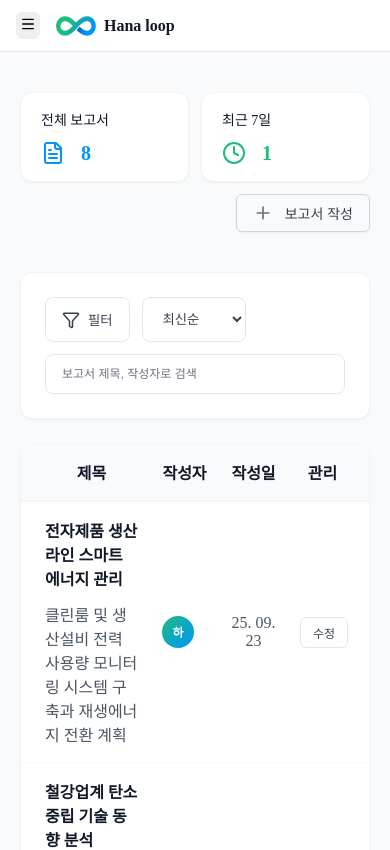
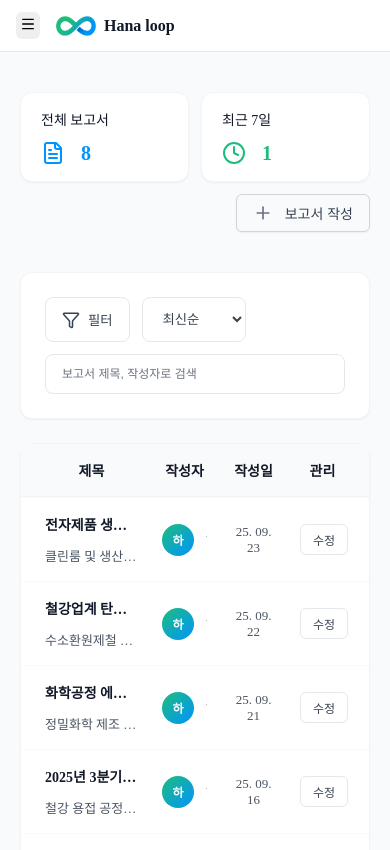
Before and after one commit to CH4MD0M/hana-loop-dashboard, a Next.js app: page /reports in a window 390 px wide. Shown: the top 850 px of the page. Built offline with nearby package versions, Linux system fonts and the light colour scheme.

Commit message:
css: 반응형 css 정리

```diff
--- a/src/app/(dashboard)/reports/_components/report-list.module.css
+++ b/src/app/(dashboard)/reports/_components/report-list.module.css
@@ -20,7 +20,7 @@
 }
 
 .headerTitle {
-  font-size: 1.6rem;
+  font-size: 1.4rem;
   font-weight: 600;
   color: #111827;
 }
@@ -57,13 +57,17 @@
   display: flex;
   flex-direction: column;
   gap: 0.8rem;
+  min-width: 0;
 }
 
 .title {
-  font-size: 1.6rem;
+  font-size: 1.4rem;
   font-weight: 600;
   color: #111827;
   transition: color 0.2s ease;
+  overflow: hidden;
+  text-overflow: ellipsis;
+  white-space: nowrap;
 }
 
 .row:hover .title {
@@ -72,10 +76,11 @@
 
 .description {
   margin-top: 4px;
-  font-size: 1.6rem;
+  font-size: 1.3rem;
   color: #4b5563;
   overflow: hidden;
   text-overflow: ellipsis;
+  white-space: nowrap;
 }
 
 /* 작성자 */
@@ -83,6 +88,7 @@
   display: flex;
   align-items: center;
   gap: 1.2rem;
+  min-width: 0;
 }
 
 .avatar {
@@ -100,7 +106,7 @@
 }
 
 .authorName {
-  font-size: 1.6rem;
+  font-size: 1.3rem;
   font-weight: 500;
   color: #374151;
   overflow: hidden;
@@ -114,7 +120,7 @@
 }
 
 .date {
-  font-size: 1.6rem;
+  font-size: 1.3rem;
   color: #4b5563;
 }
 
--- a/src/app/(dashboard)/reports/_components/report-modal.module.css
+++ b/src/app/(dashboard)/reports/_components/report-modal.module.css
@@ -1,13 +1,5 @@
 .form {
   padding: 12px;
-}
-
-@media (min-width: 768px) {
-  .form {
-    max-width: 90dvw;
-    min-width: 80rem;
-    padding: 2.4rem;
-  }
 }
 
 .title {
@@ -17,24 +9,11 @@
   color: #333;
 }
 
-@media (min-width: 768px) {
-  .title {
-    font-size: 2.4rem;
-  }
-}
-
 .fieldsContainer {
   margin-bottom: 2.8rem;
   display: flex;
   flex-direction: column;
   gap: 2rem;
-}
-
-@media (min-width: 768px) {
-  .fieldsContainer {
-    margin-bottom: 4rem;
-    gap: 3.6rem;
-  }
 }
 
 /* Base Input */
@@ -68,12 +47,6 @@
   font-size: 1.4rem;
 }
 
-@media (min-width: 768px) {
-  .textarea {
-    font-size: 1.6rem;
-  }
-}
-
 /* Button */
 .buttonContainer {
   display: flex;
@@ -89,12 +62,6 @@
   outline: none;
   border: none;
   transition: opacity 0.2s ease;
-}
-
-@media (min-width: 768px) {
-  .buttonBase {
-    font-size: 1.6rem;
-  }
 }
 
 .cancelButton {
@@ -120,3 +87,27 @@
   cursor: not-allowed;
   opacity: 0.6;
 }
+
+@media (min-width: 768px) {
+  .form {
+    max-width: 90dvw;
+    min-width: 80rem;
+    padding: 2.4rem;
+  }
+  .title {
+    font-size: 2.4rem;
+  }
+
+  .fieldsContainer {
+    margin-bottom: 4rem;
+    gap: 3.6rem;
+  }
+
+  .textarea {
+    font-size: 1.6rem;
+  }
+
+  .buttonBase {
+    font-size: 1.6rem;
+  }
+}
--- a/src/app/(dashboard)/reports/_components/report-status.module.css
+++ b/src/app/(dashboard)/reports/_components/report-status.module.css
@@ -3,18 +3,6 @@
   display: grid;
   grid-template-columns: repeat(2, 1fr);
   gap: 1.2rem;
-}
-
-@media (min-width: 768px) {
-  .container {
-    grid-template-columns: repeat(3, 1fr);
-  }
-}
-
-@media (min-width: 1074px) {
-  .container {
-    grid-template-columns: repeat(4, 1fr);
-  }
 }
 
 .card {
@@ -34,12 +22,6 @@
   color: #111827;
 }
 
-@media (min-width: 768px) {
-  .cardTitle {
-    font-size: 1.6rem;
-  }
-}
-
 .cardContent {
   display: flex;
   align-items: center;
@@ -57,12 +39,6 @@
 .cardNumber {
   font-size: 2rem;
   font-weight: bold;
-}
-
-@media (min-width: 768px) {
-  .cardNumber {
-    font-size: 3.2rem;
-  }
 }
 
 .createButton {
@@ -92,12 +68,6 @@
   transform: scale(0.95);
 }
 
-@media (min-width: 768px) {
-  .createButton {
-    grid-column: 4;
-  }
-}
-
 .buttonIcon {
   display: flex;
   align-items: center;
@@ -117,7 +87,29 @@
 }
 
 @media (min-width: 768px) {
+  .container {
+    grid-template-columns: repeat(3, 1fr);
+  }
+
+  .cardTitle {
+    font-size: 1.6rem;
+  }
+
+  .cardNumber {
+    font-size: 3.2rem;
+  }
+
+  .createButton {
+    grid-column: 4;
+  }
+
   .buttonText {
     font-size: 1.6rem;
   }
 }
+
+@media (min-width: 1074px) {
+  .container {
+    grid-template-columns: repeat(4, 1fr);
+  }
+}
--- a/src/app/(dashboard)/reports/_components/search-bar.module.css
+++ b/src/app/(dashboard)/reports/_components/search-bar.module.css
@@ -13,22 +13,10 @@
   gap: 1.2rem;
 }
 
-@media (min-width: 640px) {
-  .content {
-    flex-direction: row;
-  }
-}
-
 .controlsSection {
   display: flex;
   gap: 1.2rem;
   font-size: 1.2rem;
-}
-
-@media (min-width: 1074px) {
-  .controlsSection {
-    font-size: 1.4rem;
-  }
 }
 
 .filterButton {
@@ -94,7 +82,17 @@
   box-shadow: 0 0 0 2px rgba(59, 130, 246, 0.5);
 }
 
+@media (min-width: 640px) {
+  .content {
+    flex-direction: row;
+  }
+}
+
 @media (min-width: 1074px) {
+  .controlsSection {
+    font-size: 1.4rem;
+  }
+
   .searchInput {
     font-size: 1.4rem;
   }
--- a/src/app/not-found.module.css
+++ b/src/app/not-found.module.css
@@ -54,7 +54,6 @@
   background-color: #f8f9ff;
 }
 
-/* 반응형 */
 @media (max-width: 768px) {
   .container {
     padding: 16px;
--- a/src/components/header/header.module.css
+++ b/src/components/header/header.module.css
@@ -6,19 +6,6 @@
   border-bottom: 1px solid #e5e7eb;
   background-color: white;
   padding: 1.2rem 1.6rem;
-}
-
-@media (min-width: 640px) {
-  .headerContainer {
-    padding: 1.6rem 1.2rem;
-  }
-}
-
-@media (min-width: 768px) {
-  .headerContainer {
-    min-height: 5.2rem;
-    padding: 1.6rem;
-  }
 }
 
 .headerContent {
@@ -31,12 +18,6 @@
   display: flex;
   align-items: center;
   gap: 1.6rem;
-}
-
-@media (min-width: 640px) {
-  .leftSection {
-    gap: 2rem;
-  }
 }
 
 .menuButton {
@@ -54,13 +35,6 @@
   height: 1.6rem;
 }
 
-@media (min-width: 640px) {
-  .menuIcon {
-    width: 2rem;
-    height: 2rem;
-  }
-}
-
 .logoSection {
   display: flex;
   align-items: center;
@@ -74,7 +48,27 @@
 }
 
 @media (min-width: 640px) {
+  .headerContainer {
+    padding: 1.6rem 1.2rem;
+  }
+
+  .leftSection {
+    gap: 2rem;
+  }
+
+  .menuIcon {
+    width: 2rem;
+    height: 2rem;
+  }
+
   .logoText {
     font-size: 1.8rem;
   }
 }
+
+@media (min-width: 768px) {
+  .headerContainer {
+    min-height: 5.2rem;
+    padding: 1.6rem;
+  }
+}
--- a/src/components/navigation/mobile-side-bar.module.css
+++ b/src/components/navigation/mobile-side-bar.module.css
@@ -4,12 +4,6 @@
   z-index: 10;
   background-color: rgba(0, 0, 0, 0.4);
   backdrop-filter: blur(4px);
-}
-
-@media (min-width: 1074px) {
-  .backdrop {
-    display: none;
-  }
 }
 
 .sidebarContainer {
@@ -22,21 +16,6 @@
   border-right: 1px solid #e5e7eb;
   background-color: white;
   transition: transform 0.3s ease-in-out;
-}
-
-@media (min-width: 640px) {
-  .sidebarContainer {
-    width: 26rem;
-  }
-}
-
-@media (min-width: 1074px) {
-  .sidebarContainer {
-    position: static;
-    z-index: auto;
-    min-height: calc(100dvh - 61px);
-    transform: translateX(0) !important;
-  }
 }
 
 .sidebarOpen {
@@ -56,19 +35,6 @@
   padding-right: 1.6rem;
 }
 
-@media (min-width: 640px) {
-  .headerContainer {
-    height: 5.2rem;
-    padding: 0 2rem;
-  }
-}
-
-@media (min-width: 1074px) {
-  .headerContainer {
-    display: none;
-  }
-}
-
 .closeButton {
   border-radius: 6px;
   padding: 0.4rem;
@@ -81,13 +47,6 @@
 .closeIcon {
   width: 1.6rem;
   height: 1.6rem;
-}
-
-@media (min-width: 640px) {
-  .closeIcon {
-    width: 2rem;
-    height: 2rem;
-  }
 }
 
 .navigation {
@@ -109,13 +68,6 @@
   font-size: 1.4rem;
   font-weight: 500;
   transition: colors 0.2s;
-}
-
-@media (min-width: 640px) {
-  .menuLink {
-    padding: 1.2rem 0;
-    font-size: 16px;
-  }
 }
 
 .menuLinkActive {
@@ -140,8 +92,44 @@
 }
 
 @media (min-width: 640px) {
+  .sidebarContainer {
+    width: 26rem;
+  }
+
+  .headerContainer {
+    height: 5.2rem;
+    padding: 0 2rem;
+  }
+
+  .closeIcon {
+    width: 2rem;
+    height: 2rem;
+  }
+
+  .menuLink {
+    padding: 1.2rem 0;
+    font-size: 16px;
+  }
+
   .menuIcon {
     width: 2rem;
     height: 2rem;
   }
 }
+
+@media (min-width: 1074px) {
+  .backdrop {
+    display: none;
+  }
+
+  .sidebarContainer {
+    position: static;
+    z-index: auto;
+    min-height: calc(100dvh - 61px);
+    transform: translateX(0) !important;
+  }
+
+  .headerContainer {
+    display: none;
+  }
+}
--- a/src/components/navigation/navigation.module.css
+++ b/src/components/navigation/navigation.module.css
@@ -1,11 +1,5 @@
 .mobileContainer {
   display: block;
-}
-
-@media (min-width: 1074px) {
-  .mobileContainer {
-    display: none;
-  }
 }
 
 .desktopContainer {
@@ -13,6 +7,10 @@
 }
 
 @media (min-width: 1074px) {
+  .mobileContainer {
+    display: none;
+  }
+
   .desktopContainer {
     display: block;
   }
```
